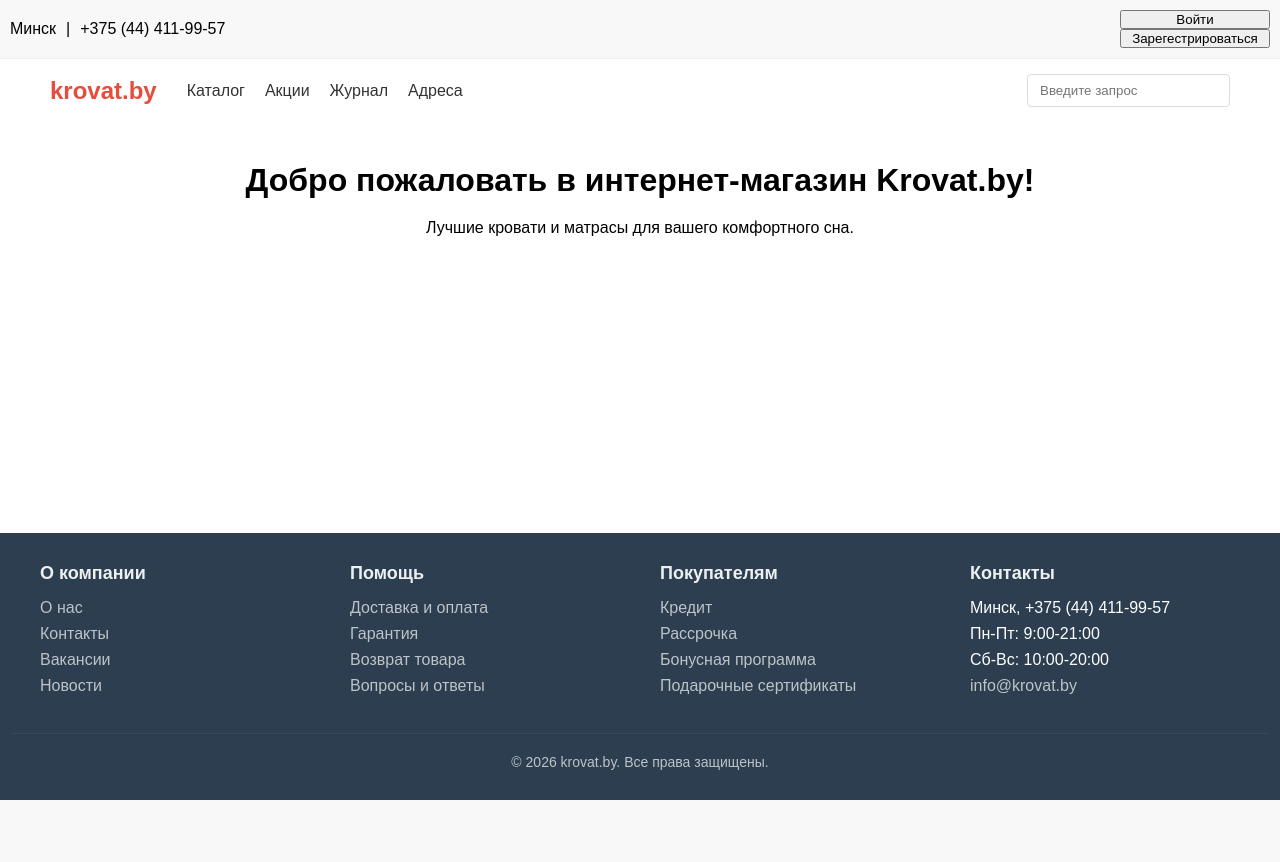
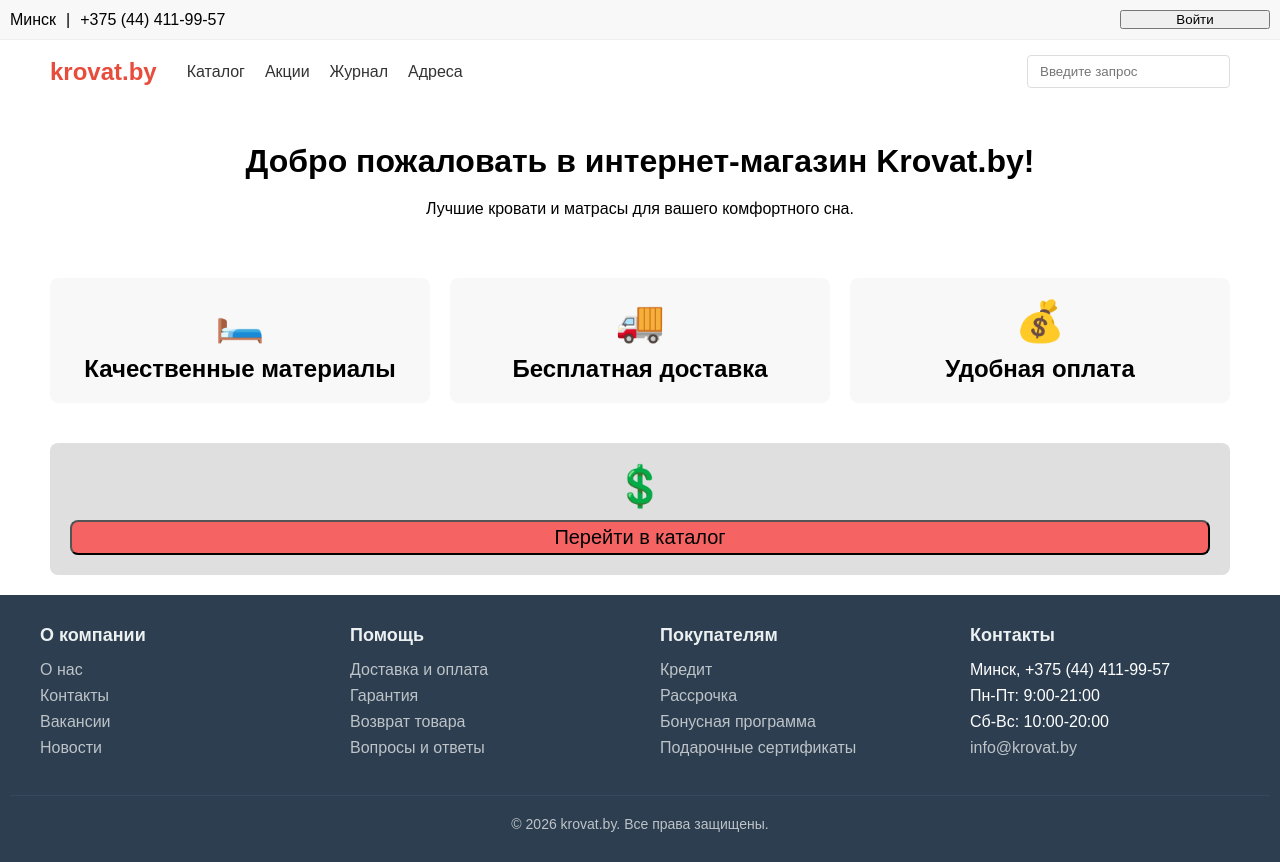
Before and after one commit to MarS10-01/MebelBy, a Django app: page / in a window 1280 px wide. Before the commit the page ends 800 px from the top, so only its background shows below. Run offline with Django 5.2, Linux system fonts and the light colour scheme.

Commit message:
Reworking Index.html

```diff
--- a/fproj/myapp/templates/base.html
+++ b/fproj/myapp/templates/base.html
@@ -197,18 +197,17 @@
                 </div>
                 <div class="header-right">
                      {% if user.is_authenticated %}
-                    <p>Вы <b>{{user.get_username}}</b></p>
+                    <p style="text-align: center">Вы <b>{{user.get_username}}</b></p>
 
                         <form method="post" action="{% url 'logout'%}">
                             {% csrf_token %}
-                            <button type="submit">Выйти</button>
+                            <button type="submit" style="width:150px">Выйти</button>
                         </form>
                         {% else %}
                         <form action="{% url 'login' %}">
                             {% csrf_token %}
                             <button type="submit" style="width:150px">Войти</button>
                         </form>
-                        <button style="width:150px"><a href="{% url 'register' %}" style="text-decoration: none;color: inherit">Зарегестрироваться</a></button>
                     {% endif %}
                 </div>
             </div>
@@ -217,10 +216,10 @@
                 <a href="/" class="logo">krovat.by</a>
 
                 <nav class="nav">
-                    <a href="{% block catalog_url %}#{% endblock %}" class="navs">Каталог</a>
-                    <a href="{% block sales_url %}#{% endblock %}" class="navs">Акции</a>
-                    <a href="{% block journal_url %}#{% endblock %}" class="navs">Журнал</a>
-                    <a href="{% block addresses_url %}#{% endblock %}" class="navs">Адреса</a>
+                    <a href="{% url 'mebel-list' %}" class="navs">Каталог</a>
+                    <a href="" class="navs">Акции</a>
+                    <a href="" class="navs">Журнал</a>
+                    <a href="" class="navs">Адреса</a>
                 </nav>
 
                 <div class="sear">
--- a/fproj/myapp/templates/index.html
+++ b/fproj/myapp/templates/index.html
@@ -1,17 +1,31 @@
 {% extends "base.html" %}
 
 {% block title %}Главная страница - Krovat.by{% endblock %}
-
-{% block catalog_url %}/catalog{% endblock %}
-{% block sales_url %}/sales{% endblock %}
-{% block journal_url %}/journal{% endblock %}
-{% block addresses_url %}/addresses{% endblock %}
-
 {% block content %}
 <div class="text-center py-20">
     <h1 class="mb-20">Добро пожаловать в интернет-магазин Krovat.by!</h1>
     <p>Лучшие кровати и матрасы для вашего комфортного сна.</p>
 </div>
+<div style="display: grid; grid-template-columns: repeat(3, 1fr); gap: 20px; margin: 40px 0;">
+    <div style="text-align: center; padding: 20px; background: #f8f8f8; border-radius: 8px;">
+        <div style="font-size: 40px; margin-bottom: 10px;">🛏️</div>
+        <h2>Качественные материалы</h2>
+    </div>
+
+    <div style="text-align: center; padding: 20px; background: #f8f8f8; border-radius: 8px;">
+        <div style="font-size: 40px; margin-bottom: 10px;">🚚</div>
+        <h2>Бесплатная доставка</h2>
+    </div>
+
+    <div style="text-align: center; padding: 20px; background: #f8f8f8; border-radius: 8px;">
+        <div style="font-size: 40px; margin-bottom: 10px;">💰</div>
+        <h2>Удобная оплата</h2>
+    </div>
+</div>
+<div style="text-align: center; padding: 20px; background: #dfdfdf; border-radius: 8px;">
+        <div style="font-size: 40px; margin-bottom: 10px;">💲</div>
+    <button style="background: #f56363; width:100%; text-align:center;border-radius: 8px;font-size:20px; height:35px"><a href="{% url 'mebel-list' %}" style="text-decoration: none;color: inherit;">Перейти в каталог</a></button>
+    </div>
 {% endblock %}
 
 {% block extra_css %}
--- a/fproj/myapp/templates/registration/login.html
+++ b/fproj/myapp/templates/registration/login.html
@@ -35,6 +35,9 @@
 
             <div style="text-align: center; margin-top: 15px;">
                 <p><a href="{% url 'password_reset' %}">Утерян пароль?</a></p>
+            </div>
+            <div style="text-align: center; margin-top: 15px;">
+                <p><a href="{% url 'register' %}">Нет аккаунта? Зарегистрироваться.</a></p>
             </div>
         </form>
     </div>
```
